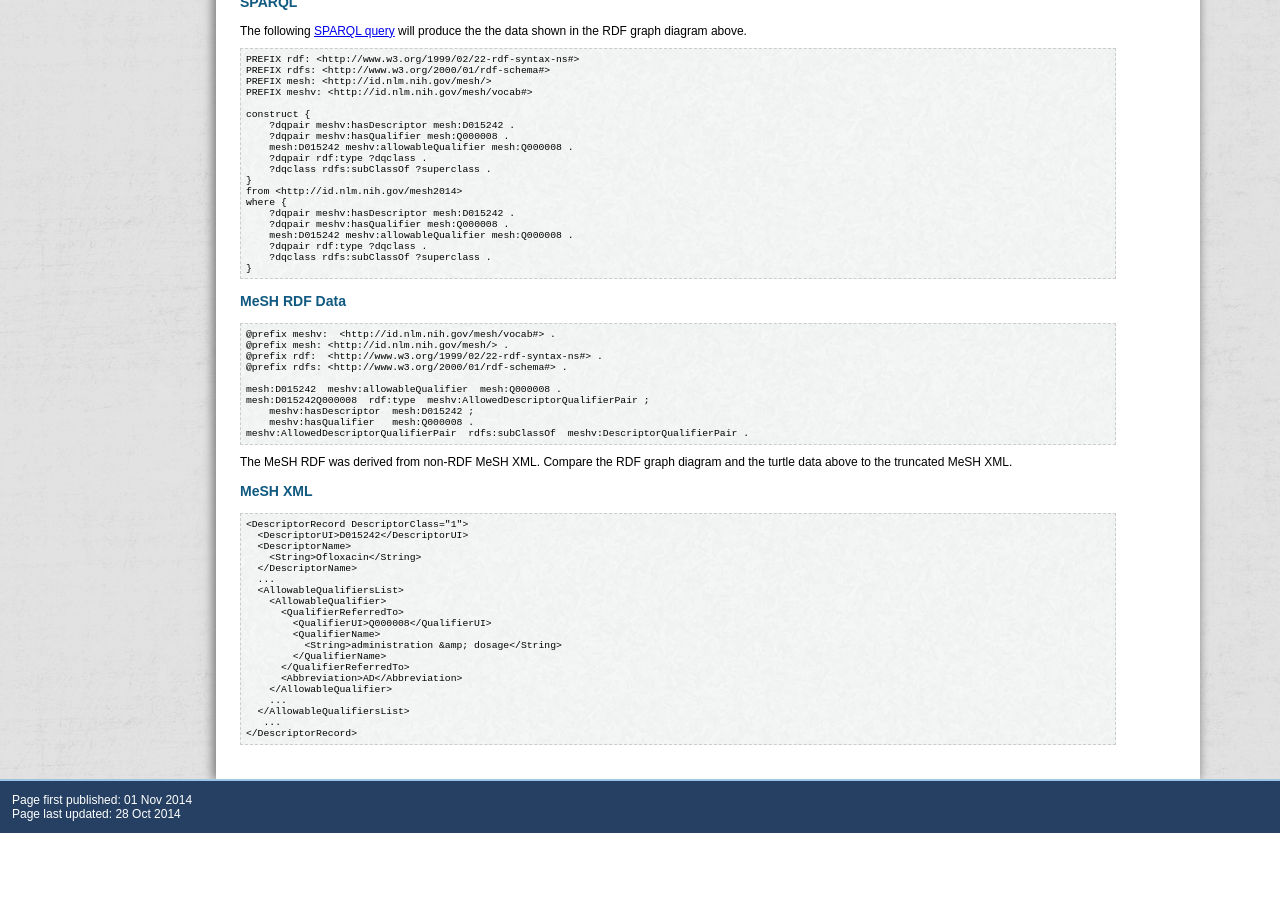
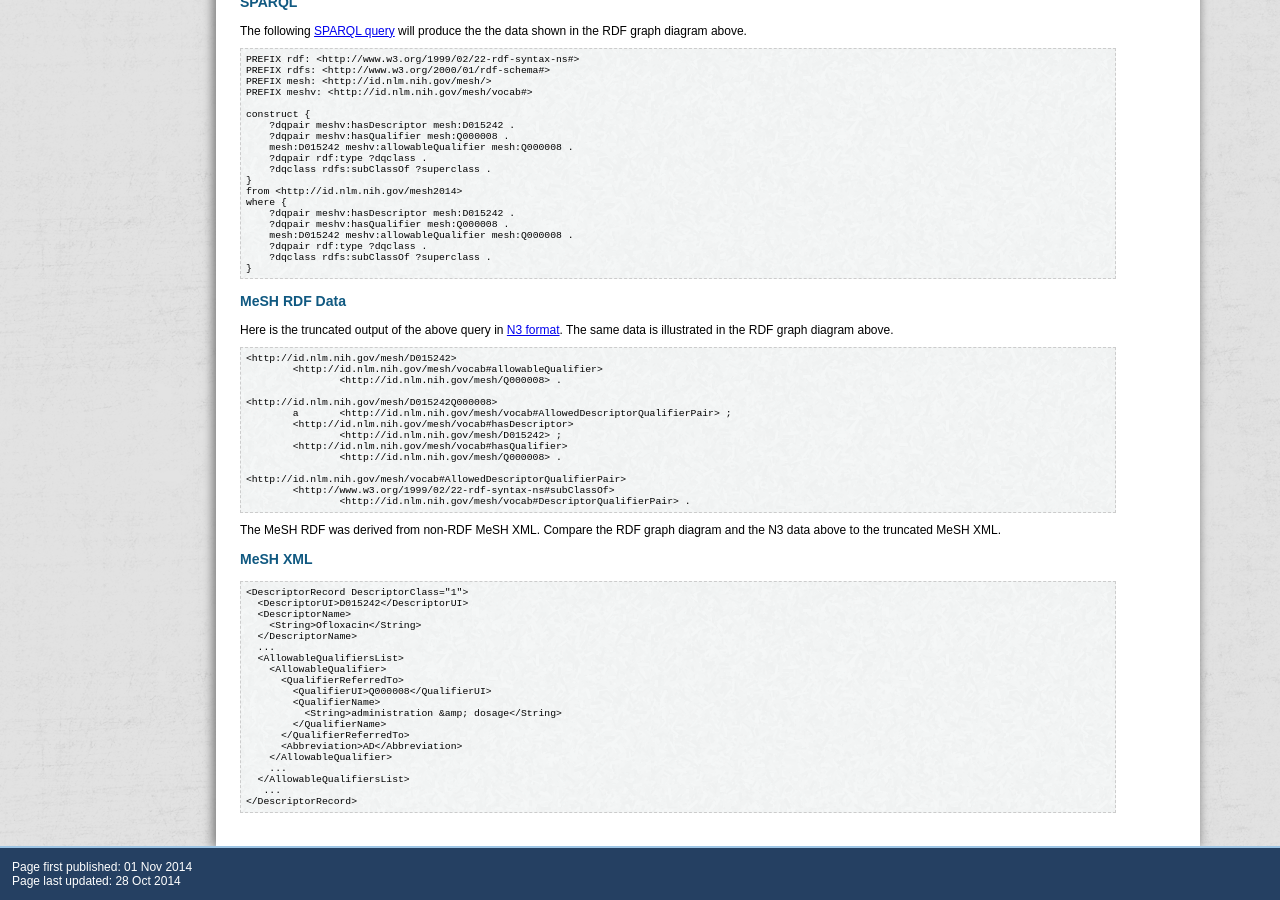
Before and after one commit to HHS/meshrdf, a Jekyll site: the page built from dqpairs.md, in a window 1280 px wide and 900 px high, scrolled down 750 px. Built offline with Jekyll 4.4.1, drawn with Linux system fonts in a browser that asks for light colours; nearby versions of some CDN libraries; before the commit the page ends 1583 px from its top, so only the background shows below that.

Commit message:
Updated N3 data and SPARQL query.
Not sure if this is correct, RDFS inference is down, will check when it's back up.

````diff
--- a/dqpairs.md
+++ b/dqpairs.md
@@ -47,19 +47,25 @@ where {
 
 ### MeSH RDF Data
 
+Here is the truncated output of the above query in [N3 format](http://iddev.nlm.nih.gov/mesh/servlet/query?query=PREFIX%20rdf%3A%20%3Chttp%3A%2F%2Fwww.w3.org%2F1999%2F02%2F22-rdf-syntax-ns%23%3E%0D%0APREFIX%20rdfs%3A%20%3Chttp%3A%2F%2Fwww.w3.org%2F2000%2F01%2Frdf-schema%23%3E%0D%0APREFIX%20mesh%3A%20%3Chttp%3A%2F%2Fid.nlm.nih.gov%2Fmesh%2F%3E%0D%0APREFIX%20meshv%3A%20%3Chttp%3A%2F%2Fid.nlm.nih.gov%2Fmesh%2Fvocab%23%3E%0D%0A%0D%0Aconstruct%20%7B%0D%0A%20%20%20%20%3Fdqpair%20meshv%3AhasDescriptor%20mesh%3AD015242%20.%0D%0A%20%20%20%20%3Fdqpair%20meshv%3AhasQualifier%20mesh%3AQ000008%20.%0D%0A%20%20%20%20mesh%3AD015242%20meshv%3AallowableQualifier%20mesh%3AQ000008%20.%0D%0A%20%20%20%20%3Fdqpair%20rdf%3Atype%20%3Fdqclass%20.%0D%0A%20%20%20%20%3Fdqclass%20rdfs%3AsubClassOf%20%3Fsuperclass%20.%0D%0A%7D%0D%0Afrom%20%3Chttp%3A%2F%2Fid.nlm.nih.gov%2Fmesh2014%3E%0D%0Awhere%20%7B%0D%0A%20%20%20%20%3Fdqpair%20meshv%3AhasDescriptor%20mesh%3AD015242%20.%0D%0A%20%20%20%20%3Fdqpair%20meshv%3AhasQualifier%20mesh%3AQ000008%20.%0D%0A%20%20%20%20mesh%3AD015242%20meshv%3AallowableQualifier%20mesh%3AQ000008%20.%0D%0A%20%20%20%20%3Fdqpair%20rdf%3Atype%20%3Fdqclass%20.%0D%0A%20%20%20%20%3Fdqclass%20rdfs%3AsubClassOf%20%3Fsuperclass%20.%0D%0A%7D&format=N3){:target="_blank"}. The same data is illustrated in the RDF graph diagram above.
+
 ```
-@prefix meshv:  <http://id.nlm.nih.gov/mesh/vocab#> .
-@prefix mesh: <http://id.nlm.nih.gov/mesh/> .
-@prefix rdf:  <http://www.w3.org/1999/02/22-rdf-syntax-ns#> .
-@prefix rdfs: <http://www.w3.org/2000/01/rdf-schema#> .
+<http://id.nlm.nih.gov/mesh/D015242>
+        <http://id.nlm.nih.gov/mesh/vocab#allowableQualifier>
+                <http://id.nlm.nih.gov/mesh/Q000008> .
 
-mesh:D015242  meshv:allowableQualifier  mesh:Q000008 .
-mesh:D015242Q000008  rdf:type  meshv:AllowedDescriptorQualifierPair ;
-    meshv:hasDescriptor  mesh:D015242 ;
-    meshv:hasQualifier   mesh:Q000008 .
-meshv:AllowedDescriptorQualifierPair  rdfs:subClassOf  meshv:DescriptorQualifierPair .
+<http://id.nlm.nih.gov/mesh/D015242Q000008>
+        a       <http://id.nlm.nih.gov/mesh/vocab#AllowedDescriptorQualifierPair> ;
+        <http://id.nlm.nih.gov/mesh/vocab#hasDescriptor>
+                <http://id.nlm.nih.gov/mesh/D015242> ;
+        <http://id.nlm.nih.gov/mesh/vocab#hasQualifier>
+                <http://id.nlm.nih.gov/mesh/Q000008> .
+
+<http://id.nlm.nih.gov/mesh/vocab#AllowedDescriptorQualifierPair>
+        <http://www.w3.org/1999/02/22-rdf-syntax-ns#subClassOf>
+                <http://id.nlm.nih.gov/mesh/vocab#DescriptorQualifierPair> .
 ```
-The MeSH RDF was derived from non-RDF MeSH XML. Compare the RDF graph diagram and the turtle data above to the truncated MeSH XML.
+The MeSH RDF was derived from non-RDF MeSH XML. Compare the RDF graph diagram and the N3 data above to the truncated MeSH XML.
 
 ### MeSH XML
 
````
